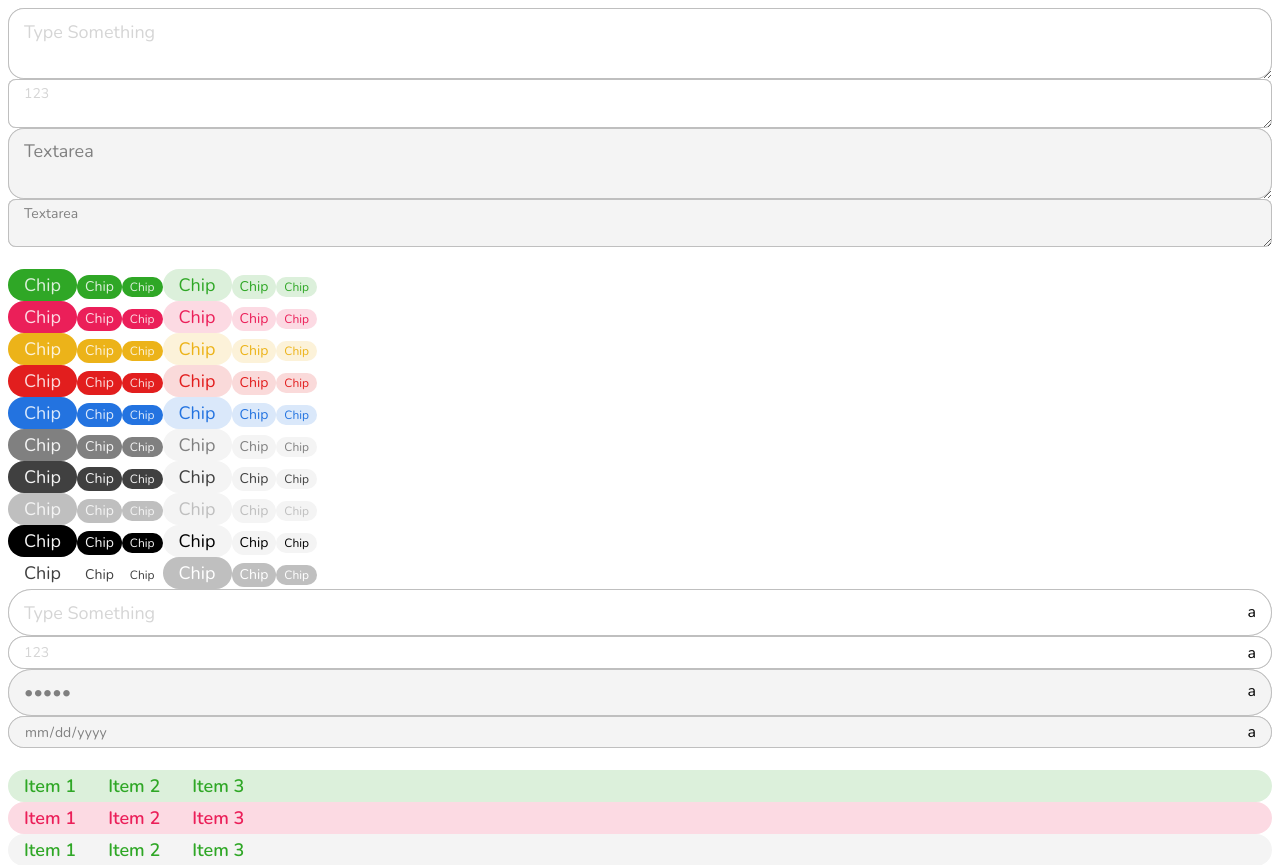
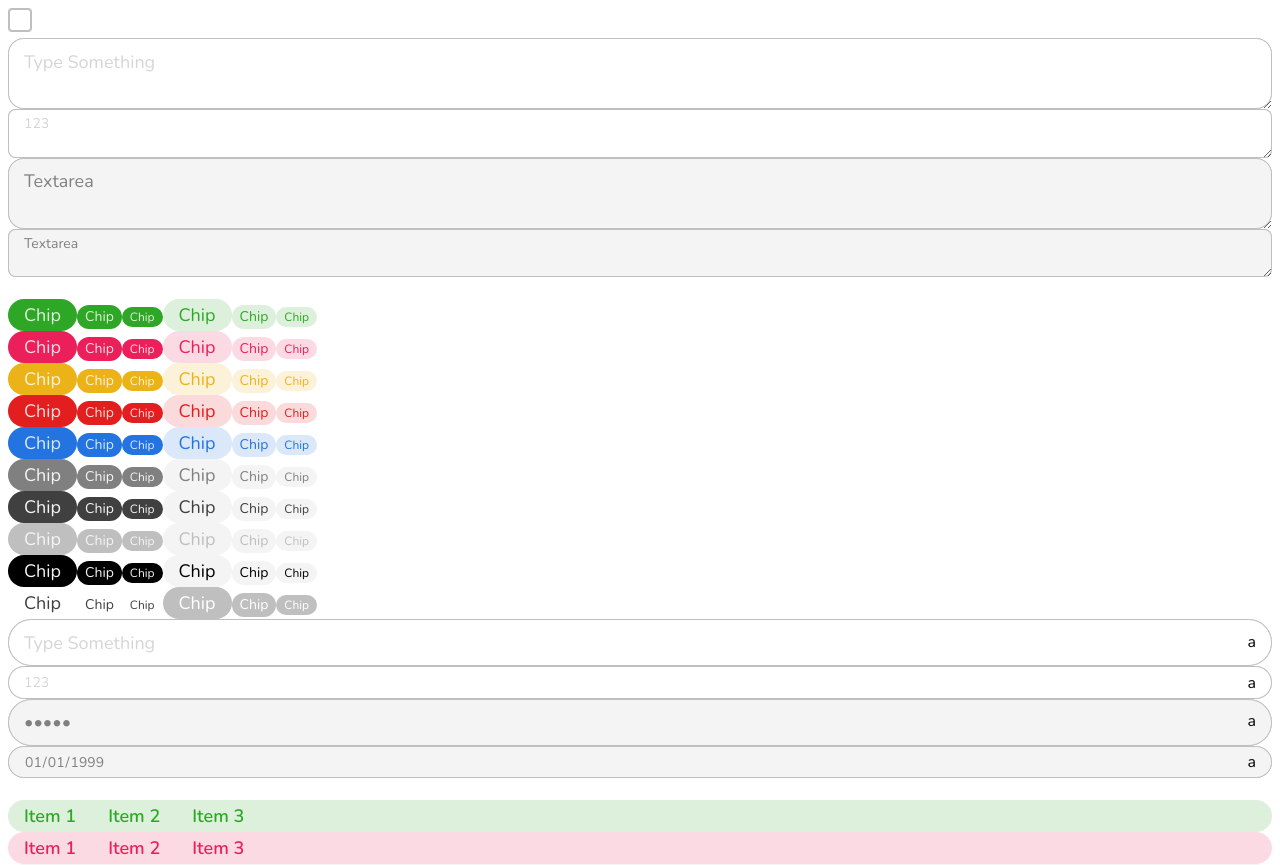
Before and after one commit to gugarosp/vegreen, a React (Create React App) app: page / in a window 1280 px wide. Shown: the top 865 px of the page. Built offline with nearby package versions, Linux system fonts and the light colour scheme.

Commit message:
Checkbox element created

```diff
--- a/src/App.js
+++ b/src/App.js
@@ -3,16 +3,21 @@ import Tabs from './elements/Tabs/Tabs';
 import Input from './elements/Input/Input';
 import Chip from './elements/Chip/Chip';
 import Textarea from './elements/Textarea/Textarea';
+import Checkbox from './elements/Checkbox/Checkbox';
 
 function App() {
   const tabsContent = [
     'Item 1',
     'Item 2',
     'Item 3'
-  ]
+  ];
 
   return (
     <div className="App">
+
+      <Checkbox></Checkbox>
+
+      <br />
 
       <Textarea inputType="text" placeholder="Type Something" size="large" disabled=""></Textarea>
       <Textarea inputType="number" placeholder="123" size="small" disabled=""></Textarea>
@@ -98,7 +103,7 @@ function App() {
       <Input inputType="number" placeholder="123" size="small" disabled=""></Input>
 
       <Input inputType="password" size="large" disabled="disabled">Input</Input>
-      <Input inputType="date" size="small" disabled="disabled">Input</Input>
+      <Input inputType="date" size="small" disabled="disabled">1999-01-01</Input>
 
       <br />
 
--- /dev/null
+++ b/src/elements/Checkbox/Checkbox.js
@@ -0,0 +1,13 @@
+import "./Checkbox.scss"
+
+const Checkbox = (props) => {
+    return (
+        <label className="checkbox">
+            <input type='checkbox' />
+            <div className="checkbox-box"></div>
+            <div class="checkbox-check"></div>
+        </label>
+    )
+}
+
+export default Checkbox;
--- /dev/null
+++ b/src/elements/Checkbox/Checkbox.scss
@@ -0,0 +1,21 @@
+.checkbox {
+    display: inline-block;
+    cursor: pointer;
+
+    input {
+        display: none;
+
+        &:checked ~ .checkbox-box {
+            background-color: var(--color-primary);
+            outline: 0;
+        }
+    }
+
+    .checkbox-box {
+        width: 24px;
+        height: 24px;
+        border-radius: var(--rounded-corners-1hx);
+        outline: 2px solid var(--color-clear);
+        outline-offset: -2px;
+    }
+}
```
